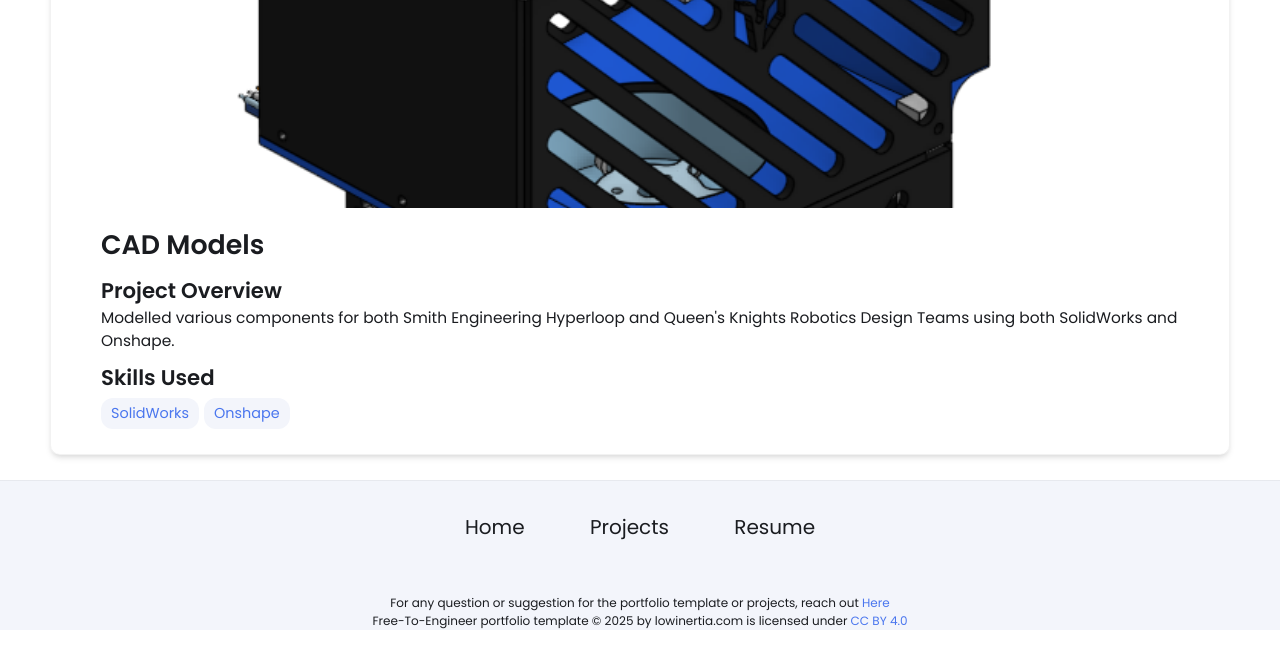
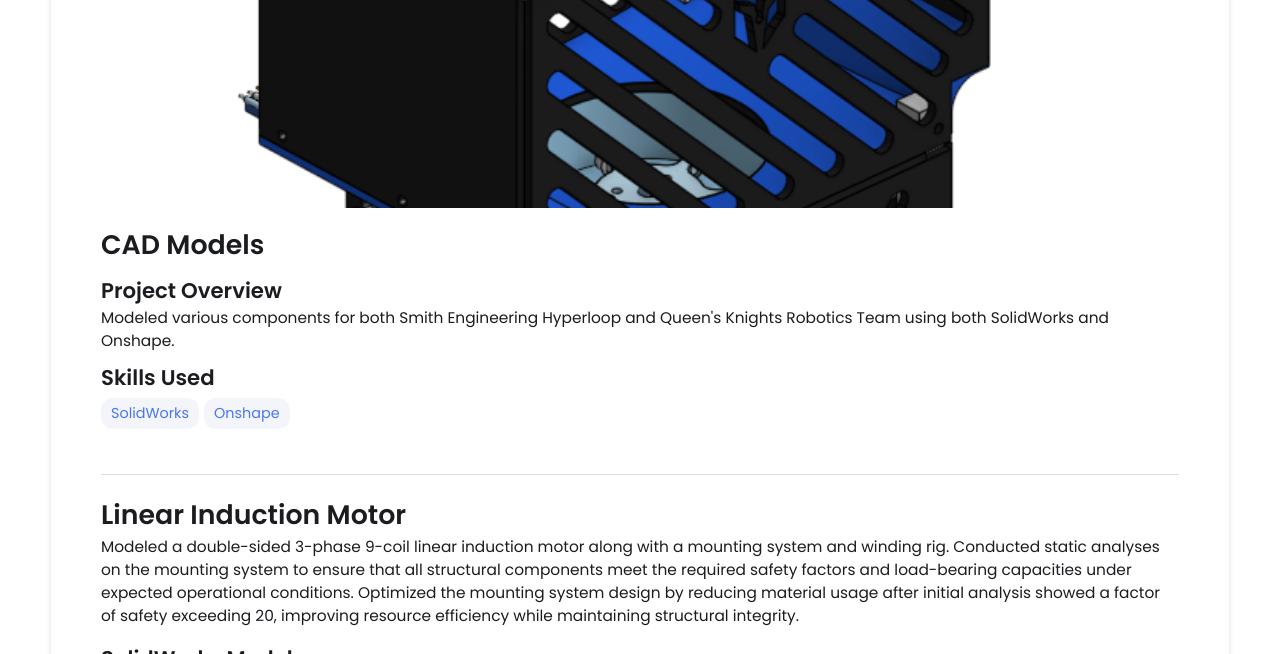
Before and after one commit to chaoqy/chaoqy.github.io, a Jekyll site: the page built from _projects/cad-models/index.md, in a window 1280 px wide and 1400 px high, scrolled down 282 px. Shown: the top 654 px of the window. Built offline with Jekyll 4.4.1, drawn with Linux system fonts in a browser that asks for light colours; before the commit the page ends 912 px from its top, so only the background shows below that; some of the changed text lies outside the part shown; grey boxes are pictures that could not be loaded.

Commit message:
Update index.md

```diff
--- a/_projects/cad-models/index.md
+++ b/_projects/cad-models/index.md
@@ -1,9 +1,32 @@
 ---
 layout: post
 title: CAD Models
-description: Modelled various components for both Smith Engineering Hyperloop and Queen's Knights Robotics Design Teams using both SolidWorks and Onshape.
+description: Modeled various components for both Smith Engineering Hyperloop and Queen's Knights Robotics Team using both SolidWorks and Onshape.
 skills:
 - SolidWorks
 - Onshape
 main-image: /hopperbox.png
 ---
+
+---
+# Linear Induction Motor
+Modeled a double-sided 3-phase 9-coil linear induction motor along with a mounting system and winding rig. Conducted static analyses on the mounting system to ensure that all structural components meet the required safety factors and load-bearing capacities under expected operational conditions. Optimized the mounting system design by reducing material usage after initial analysis showed a factor of safety exceeding 20, improving resource efficiency while maintaining structural integrity.
+
+## SolidWorks Model
+{% include image-gallery.html images="lim_model.png" %}
+
+## Static Analysis
+{% include image-gallery.html images="static_analysis.png" %}
+
+## Winding Rig
+{% include image-gallery.html images="winding_rig.png" %}
+
+
+# RoboMaster Robot
+Designed the robot frame and hopper assembly for the RoboMaster North America competition. Developed a gravity-fed pellet storage box with angled slopes to ensure consistent pellet flow into the turret mechanism, improving ammunition feeding reliability.
+
+## Robot Frame
+{% include image-gallery.html images="robot_frame.png" %}
+
+## Hopper Box
+{% include image-gallery.html images="hopperbox.png" %}
```
